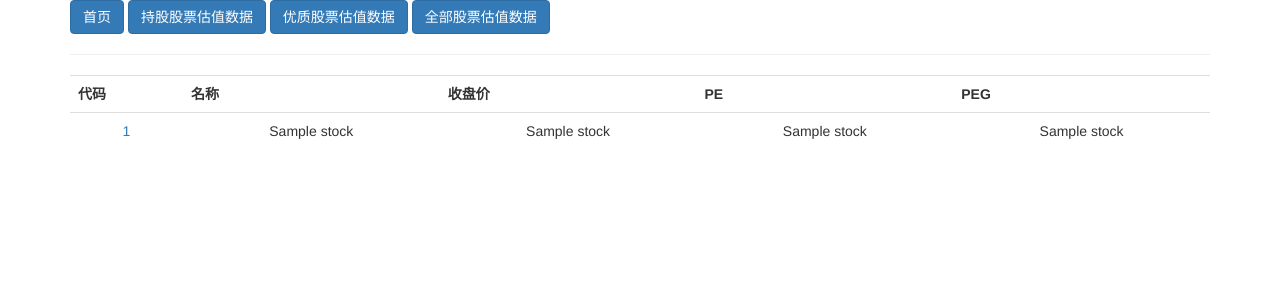
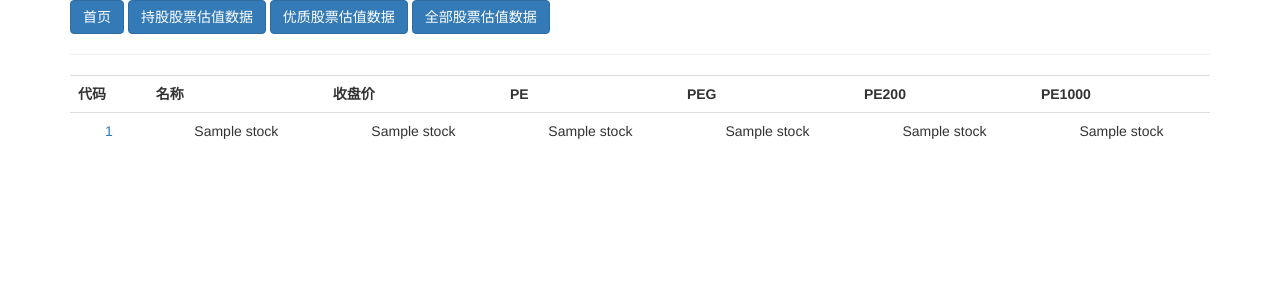
Before and after one commit to who8736/stockdatamanage, a Flask app: template web/templates/reportnav.html in a window 1280 px wide. Shown: the top 300 px of the page. Run offline with Flask 2, Linux system fonts and the light colour scheme; the template is opened without the code that fills it: most values are stand-ins (such as "Sample title", 1, 10 or a date in 2020); parts of the project's set-up code (start-up, migrations or seed data) failed here and were passed over; some libraries are stand-ins or nearby versions.

Commit message:
add pe200/pe1000 to reportnav page

```diff
--- a/web/templates/reportnav.html
+++ b/web/templates/reportnav.html
@@ -12,6 +12,8 @@
 			      <th>收盘价</th>
 			      <th>PE</th>
 			      <th>PEG</th>
+			      <th>PE200</th>
+			      <th>PE1000</th>
 			    </tr>
 				{% for stock in stockList %}
 			    	<tr>
@@ -21,6 +23,8 @@
 						<td>{{ stock[2] }}</td>
 						<td>{{ stock[3] }}</td>
 						<td>{{ stock[4] }}</td>
+						<td>{{ stock[5] }}</td>
+						<td>{{ stock[6] }}</td>
 					</tr>
 				{% endfor %}
 			</table>
--- a/web/views.py
+++ b/web/views.py
@@ -13,6 +13,7 @@ from sqlrw import getChiguList, getGuzhiList, getYouzhiList
 from sqlrw import saveChigu, readStockIDsFromSQL
 from sqlrw import getStockName, readCurrentTTMPE
 from sqlrw import readCurrentClose, readCurrentPEG
+from sqlrw import readPERate
 from plot import plotKline
 
 from . import app
@@ -79,8 +80,9 @@ def reportnav(typeid):
         stockClose = readCurrentClose(stockID)
         pe = readCurrentTTMPE(stockID)
         peg = readCurrentPEG(stockID)
+        pe200, pe1000 = readPERate(stockID)
         stockReportList.append([stockID, stockName,
-                                stockClose, pe, peg])
+                                stockClose, pe, peg, pe200, pe1000])
     return render_template('reportnav.html', stockList=stockReportList)
 
 
```
Also changed, not shown: sqlrw.py (+13 -0 lines).
